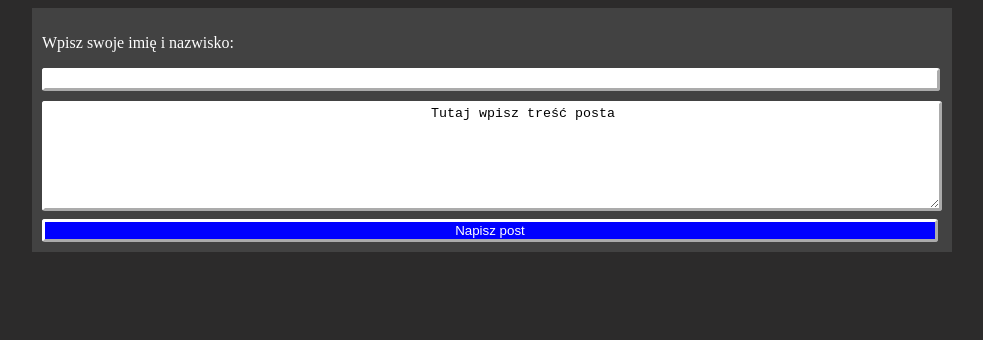
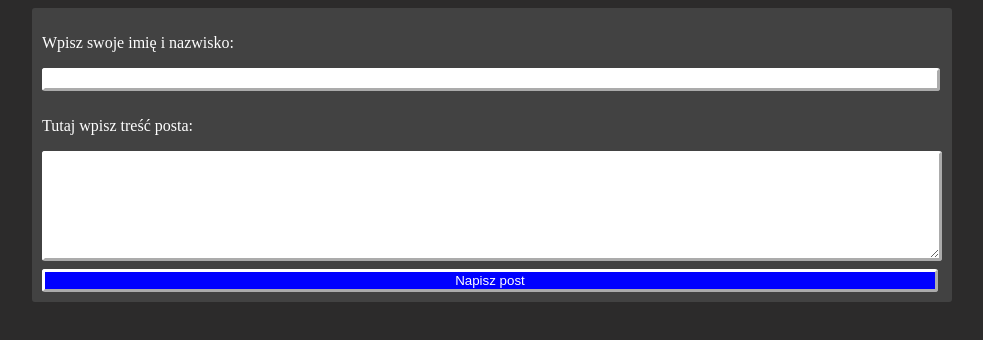
Before and after one commit to olidiaks/Forum-czego-kolwiek, a website with bundled scripts: page index.html in a window 1280 px wide. Shown: the whole page, without its empty margins (148-1131 px from the left). Built offline with nearby package versions, Linux system fonts and the light colour scheme.

Commit message:
Przenieśenie napisu tu wpisz swój post z text area do p

```diff
--- a/index.html
+++ b/index.html
@@ -21,14 +21,13 @@
 				</div>
 
 				<div id="tuWpis">
+					<p>Tutaj wpisz treść posta:</p>
 					<textarea
 						id="textareaWpis"
 						name="textareaWpis"
 						class="zaokronglonaBialaObramowka3px"
 					>
-						Tutaj wpisz treść posta
-					</textarea
-					>
+					</textarea>
 				</div>
 
 				<div class="przycisk">
--- a/style.css
+++ b/style.css
@@ -5,6 +5,7 @@ body {
 }
 
 #kontener {
+	border-radius: 3px;
 	background-color: rgb(66, 66, 66);
 	width: 900px;
 	margin-left: auto;
```
